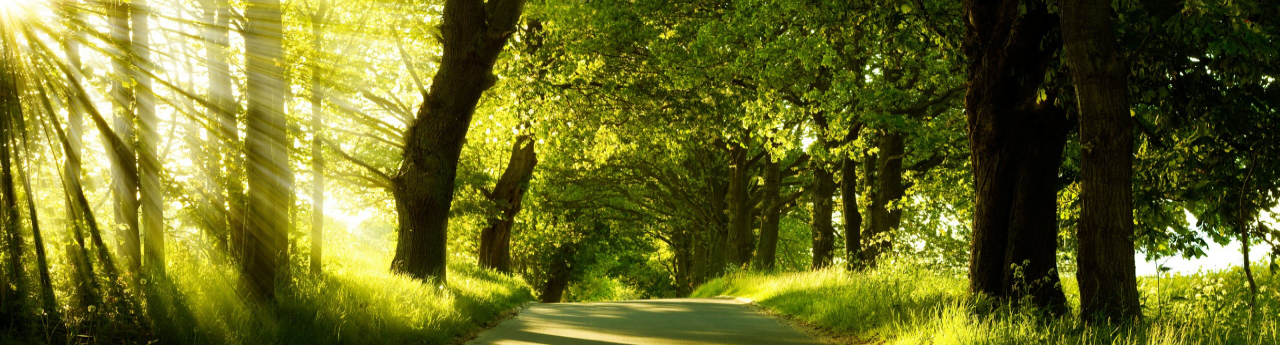
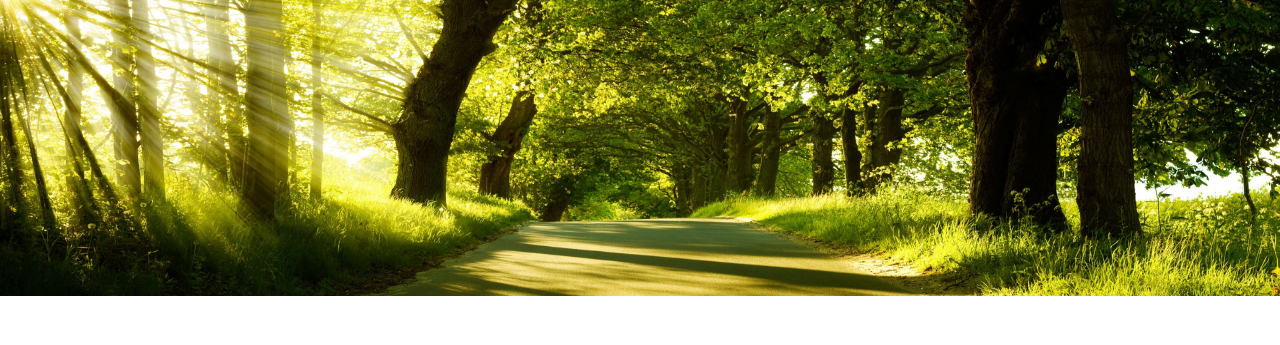
Before and after one commit to racmeh/Healthcare-Blog, a plain HTML site: page index.html in a window 1280 px wide. Shown: the part 69-414 px from the top of the page. Drawn offline with nearby package versions, Linux system fonts and the light colour scheme.

Commit message:
Update index.html

```diff
--- a/index.html
+++ b/index.html
@@ -100,7 +100,7 @@ color:black;
 .bg{
 background-image: url("a.jpg");
 background-size:100% 100%;
-height:36.5vw;
+height:28.5vw;
 }
 .read:hover
 {
```
